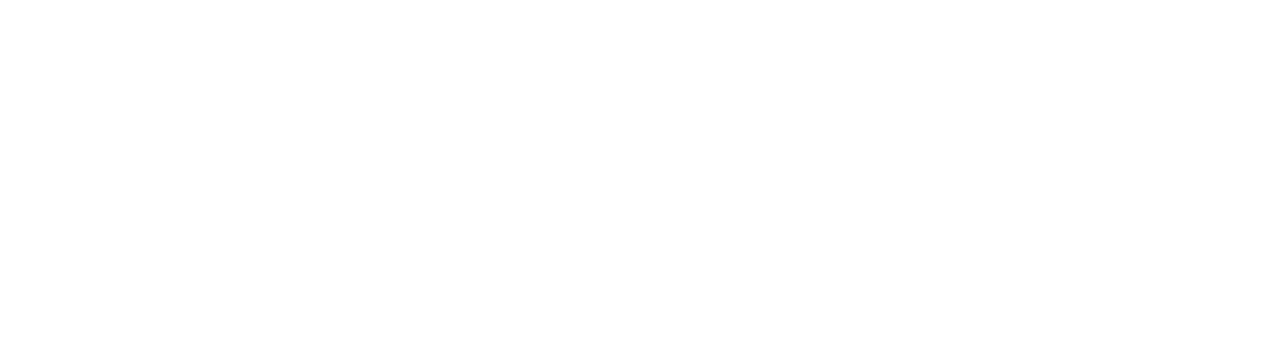
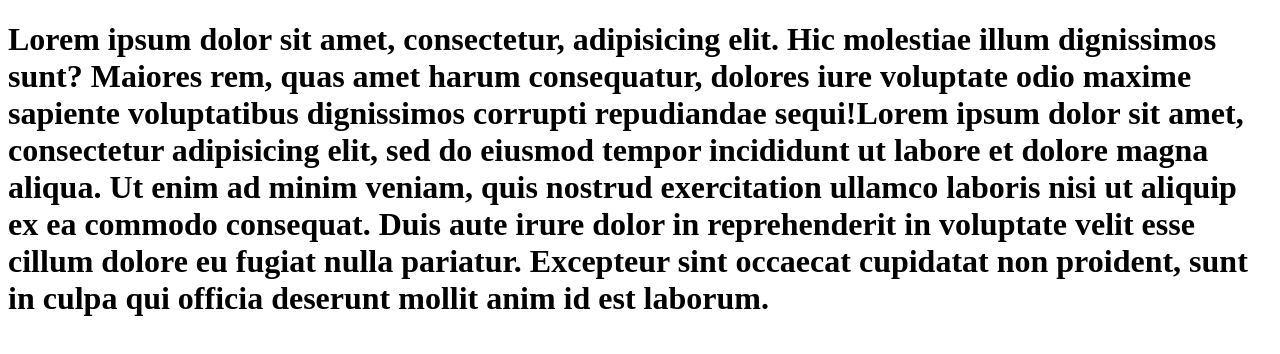
Before and after one commit to RooMC/mi_repositorio, a plain HTML site: page index.html in a window 1280 px wide. Drawn offline with Linux system fonts and the light colour scheme.

Commit message:
agregue texto

```diff
--- a/index.html
+++ b/index.html
@@ -6,6 +6,12 @@
 	<title>Repositorio</title>
 </head>
 <body>
+	<h1>Lorem ipsum dolor sit amet, consectetur, adipisicing elit. Hic molestiae illum dignissimos sunt? Maiores rem, quas amet harum consequatur, dolores iure voluptate odio maxime sapiente voluptatibus dignissimos corrupti repudiandae sequi!Lorem ipsum dolor sit amet, consectetur adipisicing elit, sed do eiusmod
+	tempor incididunt ut labore et dolore magna aliqua. Ut enim ad minim veniam,
+	quis nostrud exercitation ullamco laboris nisi ut aliquip ex ea commodo
+	consequat. Duis aute irure dolor in reprehenderit in voluptate velit esse
+	cillum dolore eu fugiat nulla pariatur. Excepteur sint occaecat cupidatat non
+	proident, sunt in culpa qui officia deserunt mollit anim id est laborum.</h1>
 
 </body>
 </html>
```
